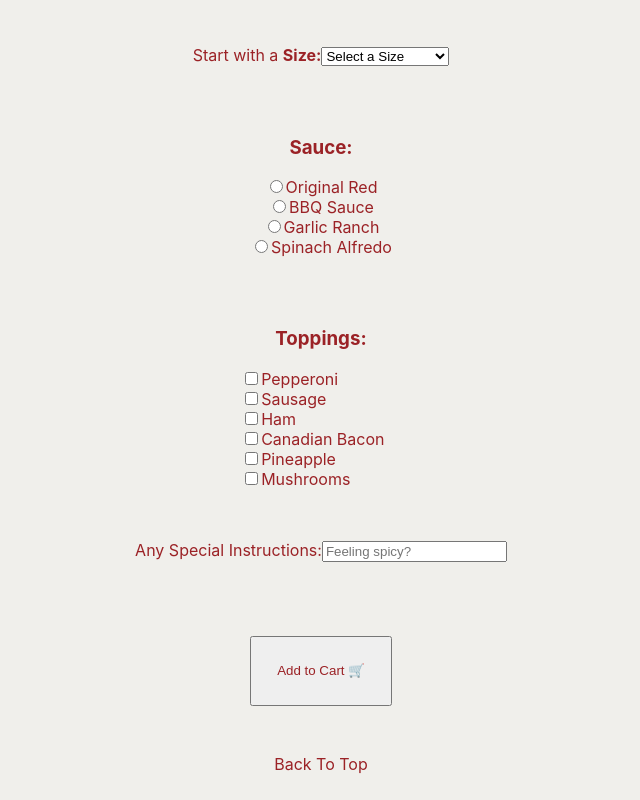
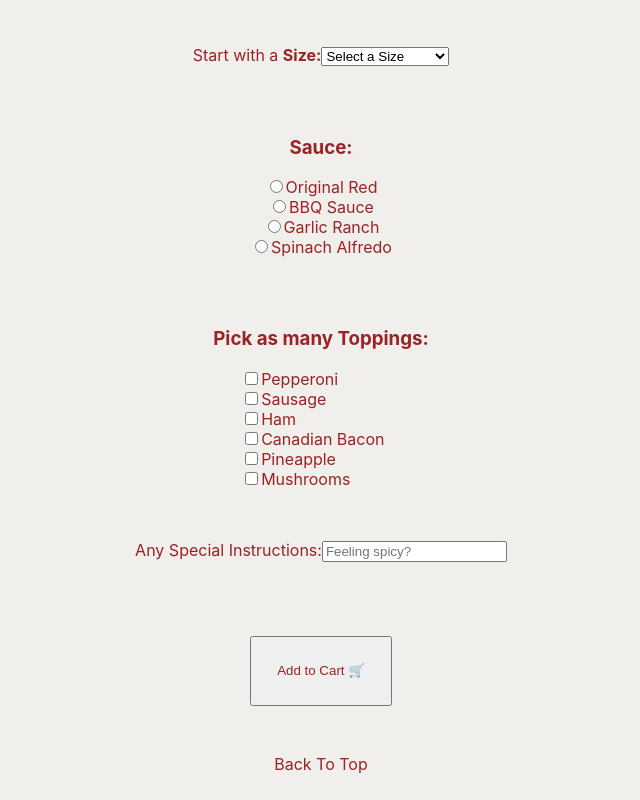
Before and after one commit to ambrojessica/pizza, a React (Create React App) app: page /pizza in a window 1280 px wide. Shown: the part 759-1559 px from the top of the page, without its empty margins (319-959 px from the left). Built offline with nearby package versions, Linux system fonts and the light colour scheme; the HTML template or start-up script is replaced by a standard one.

Commit message:
cart needs fixing

```diff
--- a/src/App.js
+++ b/src/App.js
@@ -33,8 +33,13 @@ const formErrors = {
 
 const App = () => {
 
+  // const [cart, setCart] = useState([]);
   const [formValues, setFormValues] = useState(initialFormValues);
   const [errors, setErrors] = useState(formErrors);
+
+  // const addToCart = (price) => {
+  //   setCart([...cart, price]);
+  // };
 
   const onChange = (name, value) => {
     validate(name, value);
@@ -79,6 +84,7 @@ const App = () => {
 
         <Route path="/pizza">
           <Pizza
+            // addToCart={addToCart}
             values={formValues}
             change={onChange}
             errors={errors}
--- a/src/components/Pizza.js
+++ b/src/components/Pizza.js
@@ -109,7 +109,7 @@ const PizzaForm = (props) => {
 
         {/*toppings*/}
         <div className='toppings'>
-          <h3>Toppings:</h3>
+          <h3>Pick as many <strong>Toppings:</strong></h3>
           <div className='toppingIndex'>
             <input
               type='checkbox'
```
